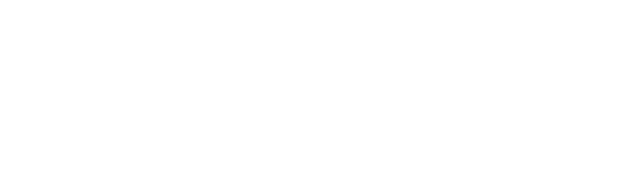
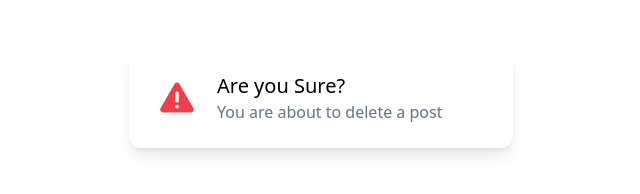
Before and after one commit to wmohammad83/tailwindcss, a plain HTML site: page 01-utility-first/index.html in a window 1280 px wide. Shown: the whole page, without its empty margins (319-959 px from the left). Drawn offline with nearby package versions, Linux system fonts and the light colour scheme.

Commit message:
create utility forst example, creating an alert

```diff
--- a/01-utility-first/index.html
+++ b/01-utility-first/index.html
@@ -9,5 +9,14 @@
   </head>
   <body>
     <!-- Utility First -->
+    <div class="flex items-center p-6 max-w-sm mx-auto bg-white rounded-xl shadow-lg space-x-4 mt-12">
+      <img class="w-12 h-12" src="../assets/img/warning.svg" alt="">
+      <div>
+        <div class="text-xl font-medium text-black">
+          Are you Sure?
+        </div>
+        <p class="text-slate-500">You are about to delete a post</p>
+      </div>
+    </div>
   </body>
 </html>
```
